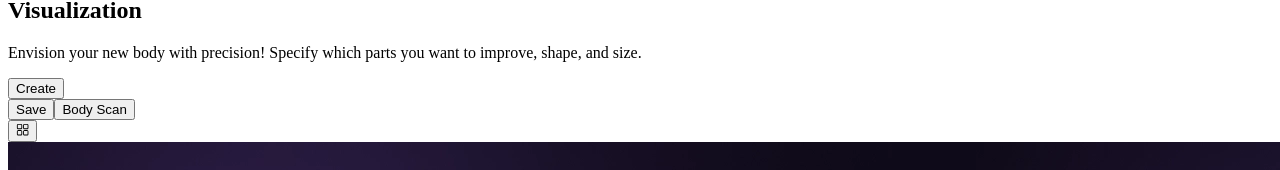
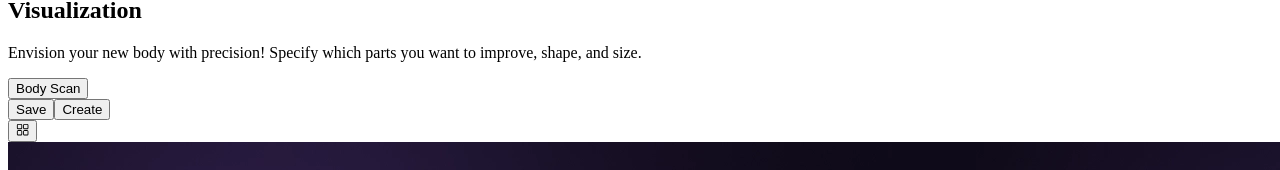
Before and after one commit to Suneel-Developer/architectus, a Next.js app: page / in a window 1280 px wide. Shown: the part 275-445 px from the top of the page. Built offline with nearby package versions, Linux system fonts and the light colour scheme.

Commit message:
change btn possition

```diff
--- a/app/components/Visualization/Hero.tsx
+++ b/app/components/Visualization/Hero.tsx
@@ -46,9 +46,9 @@ const Hero: React.FC = () => {
 
           <button
             className="bg-[#3D2278] text-white rounded-[10px] w-[156px] md:w-[200px] h-11 md:h-[52px] text-center px-3 text-sm md:text-lg tracking-[2%] font-medium transition-opacity duration-300 hover:opacity-90"
-            onClick={handleCreateClick}
+
           >
-            Create
+            Body Scan
           </button>
         </div>
 
@@ -60,10 +60,10 @@ const Hero: React.FC = () => {
             Save
           </button>
 
-          <button
+          <button onClick={handleCreateClick}
             className="border-2 border-[#3D2278] rounded-[10px] h-11 w-full text-center px-3 text-[#3D2278] text-sm md:text-base font-medium transition-colors duration-300 hover:bg-[#3D2278] hover:text-white"
           >
-            Body Scan
+            Create
           </button>
         </div>
 
```
